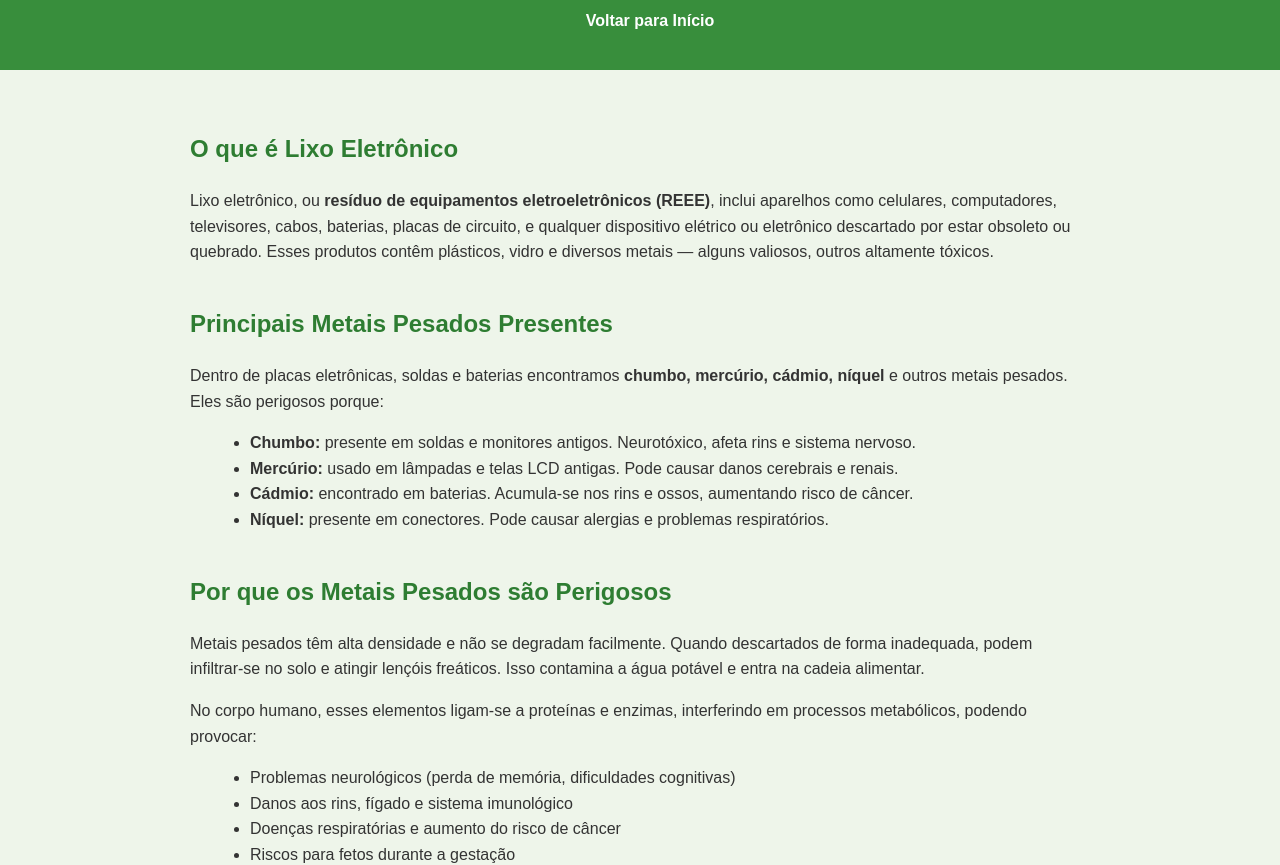
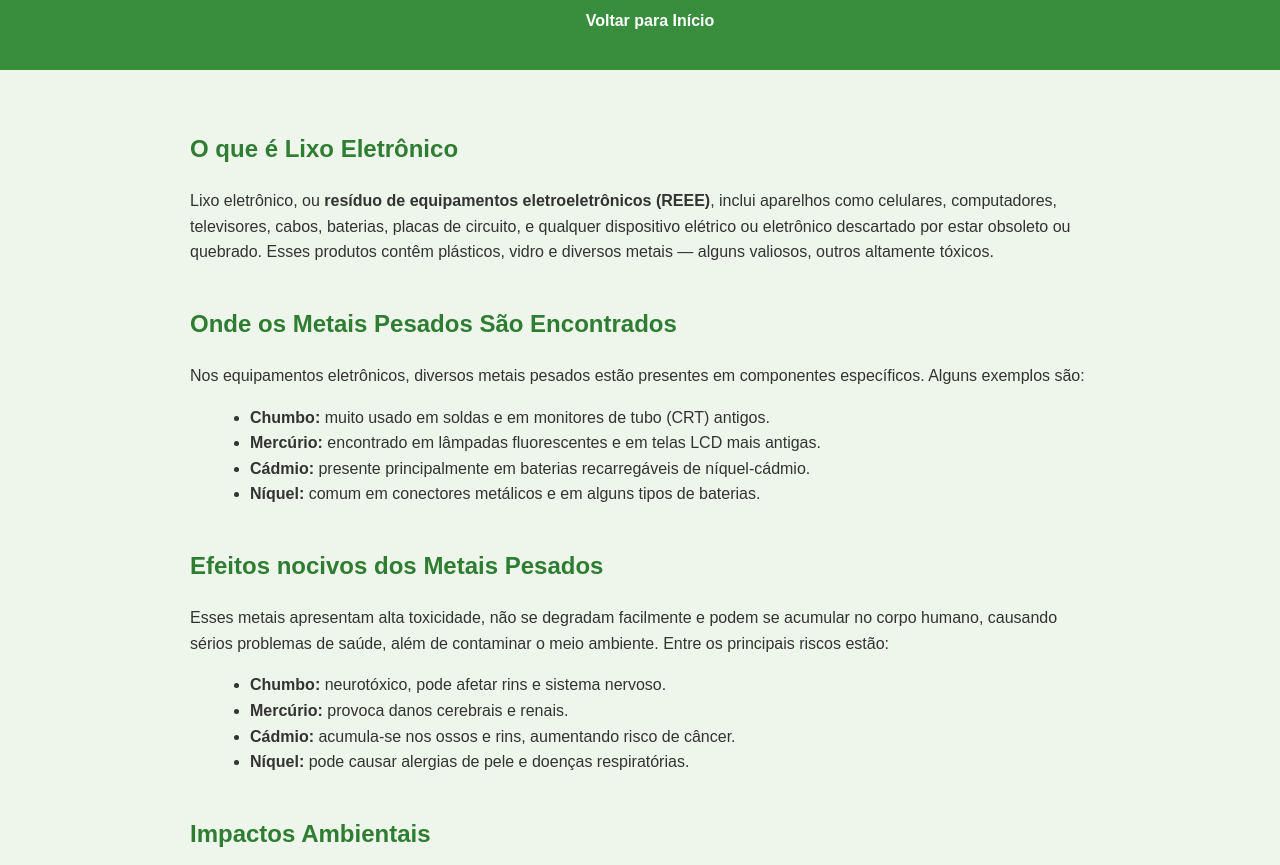
Before and after one commit to JoaoRozestraten/DesenvolvimentoSustentavel, a plain HTML site: page lixo.html in a window 1280 px wide. Shown: the part 106-971 px from the top of the page. Drawn offline with Linux system fonts and the light colour scheme.

Commit message:
Mensagem

```diff
--- a/lixo.html
+++ b/lixo.html
@@ -28,38 +28,34 @@
     </section>
 
 <section>
-        <h2>Principais Metais Pesados Presentes</h2>
+    <h2>Onde os Metais Pesados São Encontrados</h2>
     <p>
-            Dentro de placas eletrônicas, soldas e baterias encontramos
-            <strong>chumbo, mercúrio, cádmio, níquel</strong> e outros metais pesados.
-            Eles são perigosos porque:
+        Nos equipamentos eletrônicos, diversos metais pesados estão presentes em componentes
+        específicos. Alguns exemplos são:
     </p>
     <ul>
-            <li><strong>Chumbo:</strong> presente em soldas e monitores antigos. Neurotóxico, afeta rins e sistema nervoso.</li>
-            <li><strong>Mercúrio:</strong> usado em lâmpadas e telas LCD antigas. Pode causar danos cerebrais e renais.</li>
-            <li><strong>Cádmio:</strong> encontrado em baterias. Acumula-se nos rins e ossos, aumentando risco de câncer.</li>
-            <li><strong>Níquel:</strong> presente em conectores. Pode causar alergias e problemas respiratórios.</li>
+        <li><strong>Chumbo:</strong> muito usado em soldas e em monitores de tubo (CRT) antigos.</li>
+        <li><strong>Mercúrio:</strong> encontrado em lâmpadas fluorescentes e em telas LCD mais antigas.</li>
+        <li><strong>Cádmio:</strong> presente principalmente em baterias recarregáveis de níquel-cádmio.</li>
+        <li><strong>Níquel:</strong> comum em conectores metálicos e em alguns tipos de baterias.</li>
     </ul>
 </section>
 
 <section>
-        <h2>Por que os Metais Pesados são Perigosos</h2>
+    <h2>Efeitos nocivos dos Metais Pesados</h2>
     <p>
-            Metais pesados têm alta densidade e não se degradam facilmente.
-            Quando descartados de forma inadequada, podem infiltrar-se no solo e atingir
-            lençóis freáticos. Isso contamina a água potável e entra na cadeia alimentar.
-        </p>
-        <p>
-            No corpo humano, esses elementos ligam-se a proteínas e enzimas, interferindo
-            em processos metabólicos, podendo provocar:
+        Esses metais apresentam alta toxicidade, não se degradam facilmente e podem se acumular
+        no corpo humano, causando sérios problemas de saúde, além de contaminar o meio ambiente.
+        Entre os principais riscos estão:
     </p>
     <ul>
-            <li>Problemas neurológicos (perda de memória, dificuldades cognitivas)</li>
-            <li>Danos aos rins, fígado e sistema imunológico</li>
-            <li>Doenças respiratórias e aumento do risco de câncer</li>
-            <li>Riscos para fetos durante a gestação</li>
+        <li><strong>Chumbo:</strong> neurotóxico, pode afetar rins e sistema nervoso.</li>
+        <li><strong>Mercúrio:</strong> provoca danos cerebrais e renais.</li>
+        <li><strong>Cádmio:</strong> acumula-se nos ossos e rins, aumentando risco de câncer.</li>
+        <li><strong>Níquel:</strong> pode causar alergias de pele e doenças respiratórias.</li>
     </ul>
 </section>
+
 
     <section>
         <h2>Impactos Ambientais</h2>
```
Lines whose indentation alone changed are shown as unchanged.
